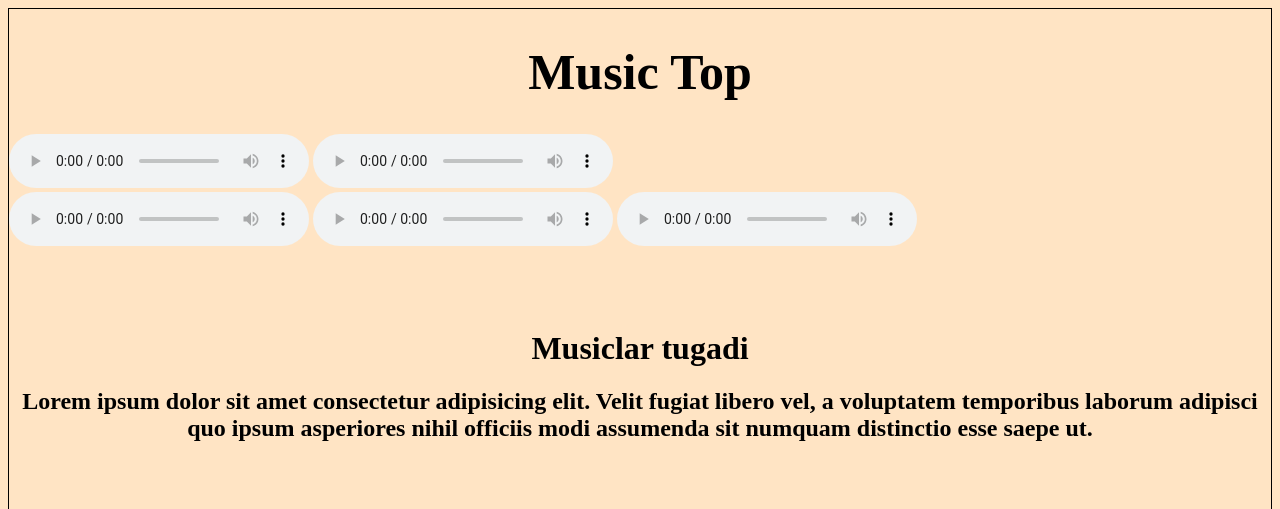
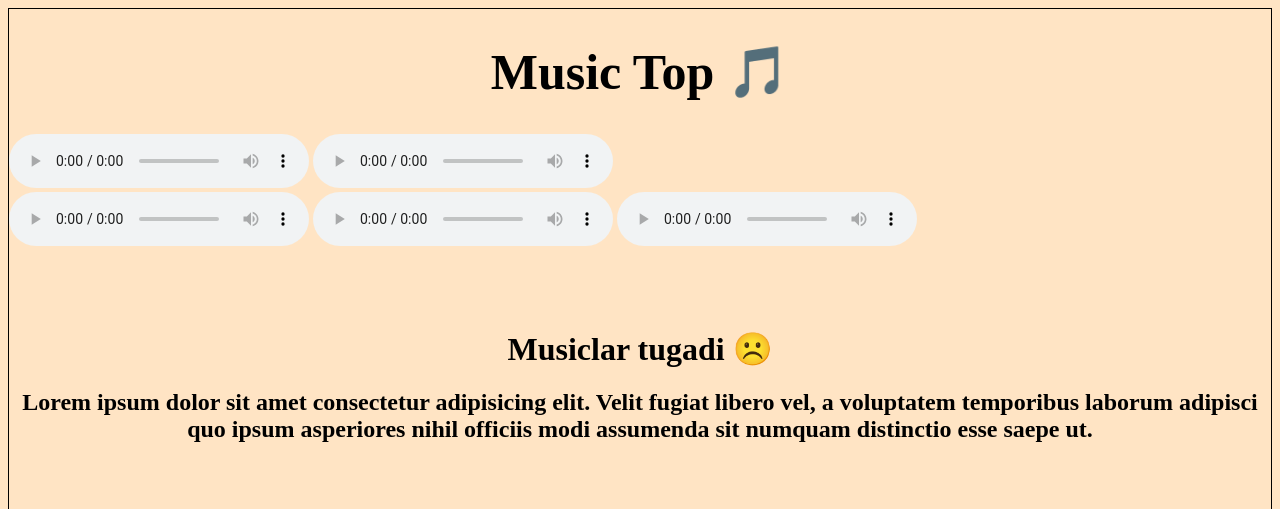
Before and after one commit to SARVAR-KALANDAROV/Project, a plain HTML site: page music.html in a window 1280 px wide. Shown: the top 509 px of the page. Drawn offline with Linux system fonts and the light colour scheme.

Commit message:
fdasfsdf

```diff
--- a/music.html
+++ b/music.html
@@ -20,14 +20,14 @@
 </head>
     <body>
         <div class="mus">
-        <div class="sarlafha"><h1>Music Top</h1></div>
+        <div class="sarlafha"><h1>Music Top 🎵</h1></div>
         <audio src="dance-trance-110896.mp3" controls></audio>
         <audio src="funky-retro-hip-hop-18385.mp3" controls></audio> <br>
         <audio src="mc-quattro-beats-beats-ufo-rage-cyberpunk-2022-13551.mp3" controls></audio>
         <audio src="third-lane-21968.mp3" controls></audio>
         <audio src="underwater-for-meditation-by-ob-14278.mp3" controls></audio>
         <div class="end">
-            <h1>Musiclar tugadi</h1>
+            <h1>Musiclar tugadi ☹️</h1>
             <h2>Lorem ipsum dolor sit amet consectetur adipisicing elit. Velit fugiat libero vel, a voluptatem temporibus laborum adipisci quo ipsum asperiores nihil officiis modi assumenda sit numquam distinctio esse saepe ut.</h2>
         </div>
         </div>
```
